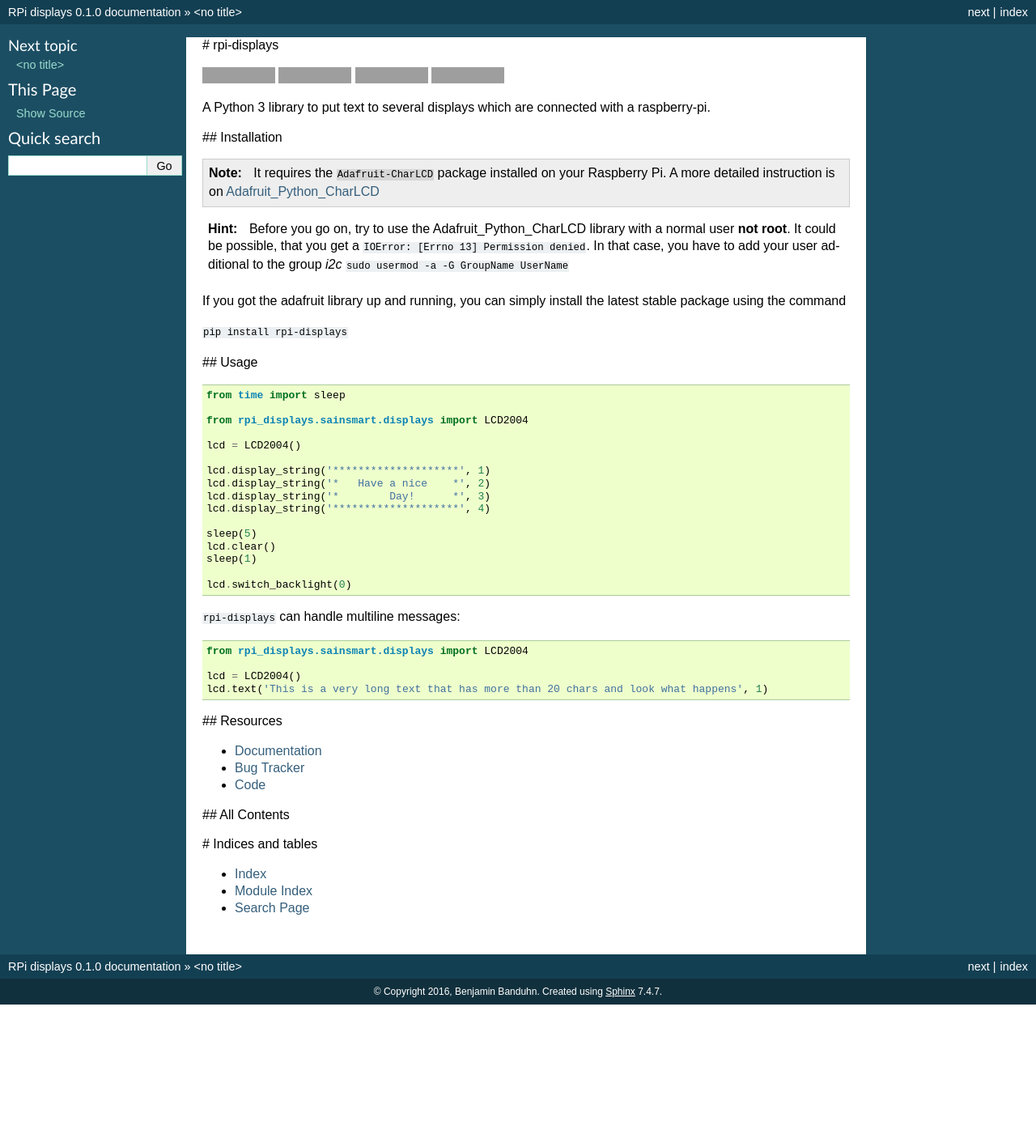
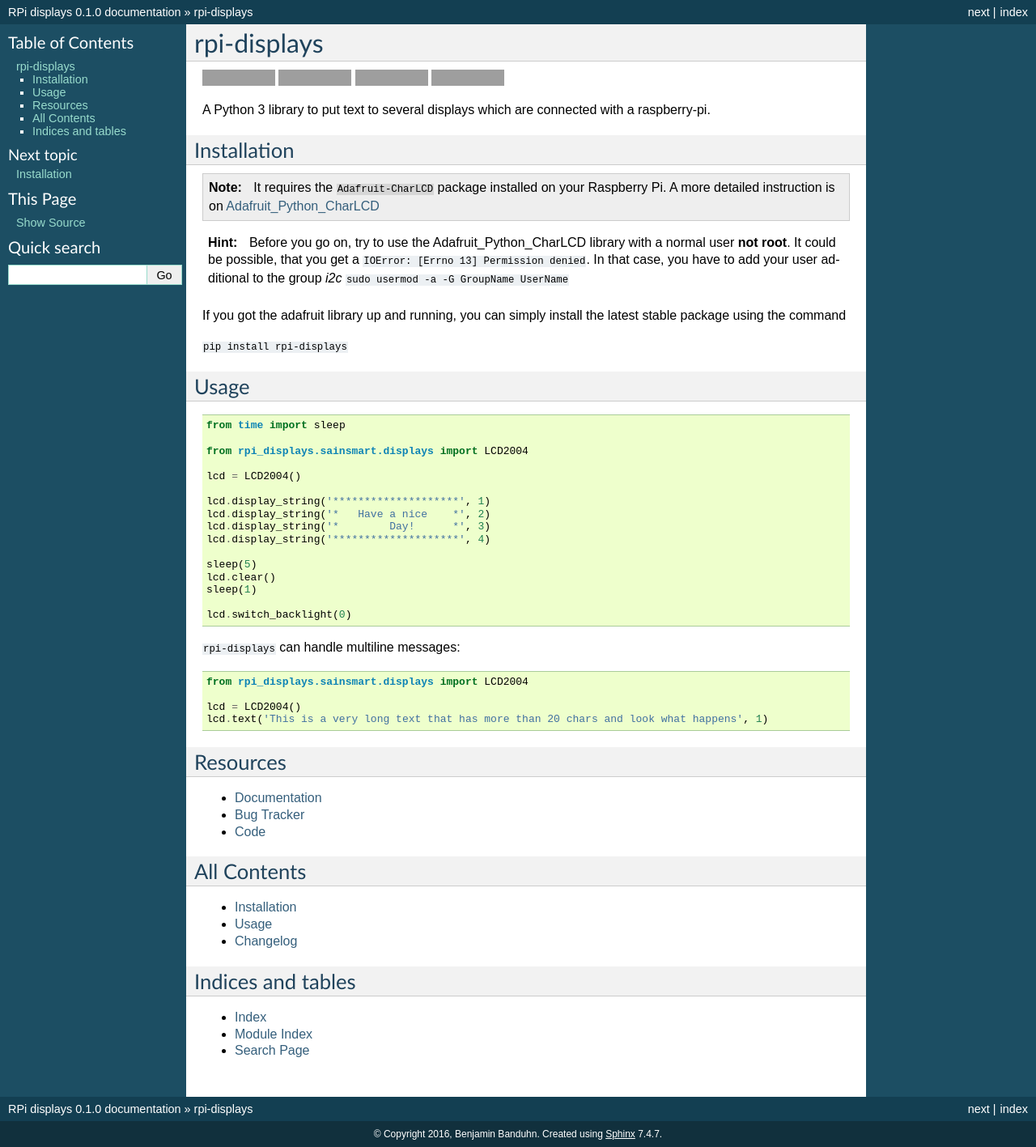
Before and after one commit to deluge/rpi-displays, a Sphinx documentation site: the page built from docs/index.rst, in a window 1280 px wide. Shown: the whole page at 81% size. Built offline with Sphinx 7.4.7, drawn with Linux system fonts in a browser that asks for light colours; before the commit the page ends 1241 px from its top, so only the background shows below that; grey boxes are pictures that could not be loaded.

Commit message:
revert to old style because github does not show the right styles

```diff
--- a/CHANGELOG.rst
+++ b/CHANGELOG.rst
@@ -1,4 +1,5 @@
-# Changelog
+Changelog
+=========
 
 ## 0.1.0 - 2016-09-11
 
--- a/README.rst
+++ b/README.rst
@@ -1,4 +1,5 @@
-# rpi-displays
+rpi-displays
+============
 
 .. image:: https://badge.fury.io/py/rpi-displays.png
     :target: http://badge.fury.io/py/rpi-displays
@@ -15,7 +16,8 @@
 A Python 3 library to put text to several displays which are connected with a raspberry-pi.
 
 
-## Installation
+Installation
+------------
 
 .. note::
 
@@ -34,7 +36,8 @@ If you got the adafruit library up and running, you can simply install the lates
 ``pip install rpi-displays``
 
 
-## Usage
+Usage
+-----
 
 .. code-block:: python
 
@@ -64,7 +67,8 @@ If you got the adafruit library up and running, you can simply install the lates
     lcd.text('This is a very long text that has more than 20 chars and look what happens', 1)
 
 
-## Resources
+Resources
+---------
 
 * `Documentation <https://rpi-displays.readthedocs.org/>`_
 * `Bug Tracker <https://github.com/deluge/rpi-displays/issues>`_
--- a/docs/index.rst
+++ b/docs/index.rst
@@ -1,6 +1,7 @@
 .. include:: ../README.rst
 
-## All Contents
+All Contents
+------------
 
 .. toctree::
    :maxdepth: 2
@@ -10,7 +11,8 @@
    changelog
 
 
-# Indices and tables
+Indices and tables
+------------------
 
 * :ref:`genindex`
 * :ref:`modindex`
--- a/docs/installation.rst
+++ b/docs/installation.rst
@@ -1,4 +1,5 @@
-# Installation
+Installation
+============
 
 .. note::
 
--- a/docs/usage.rst
+++ b/docs/usage.rst
@@ -1,4 +1,5 @@
-# Usage
+Usage
+=====
 
 .. code-block:: python
 
```
